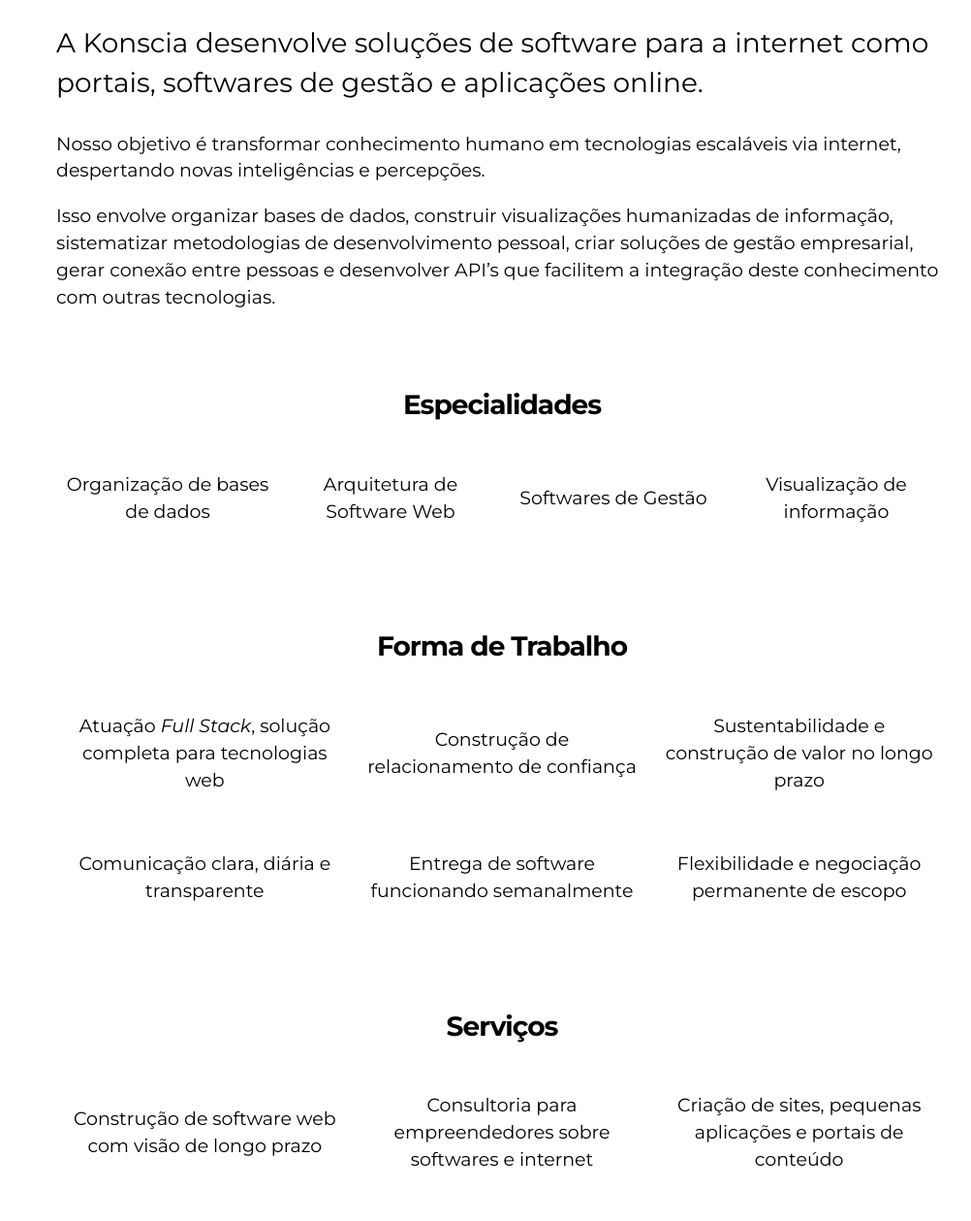
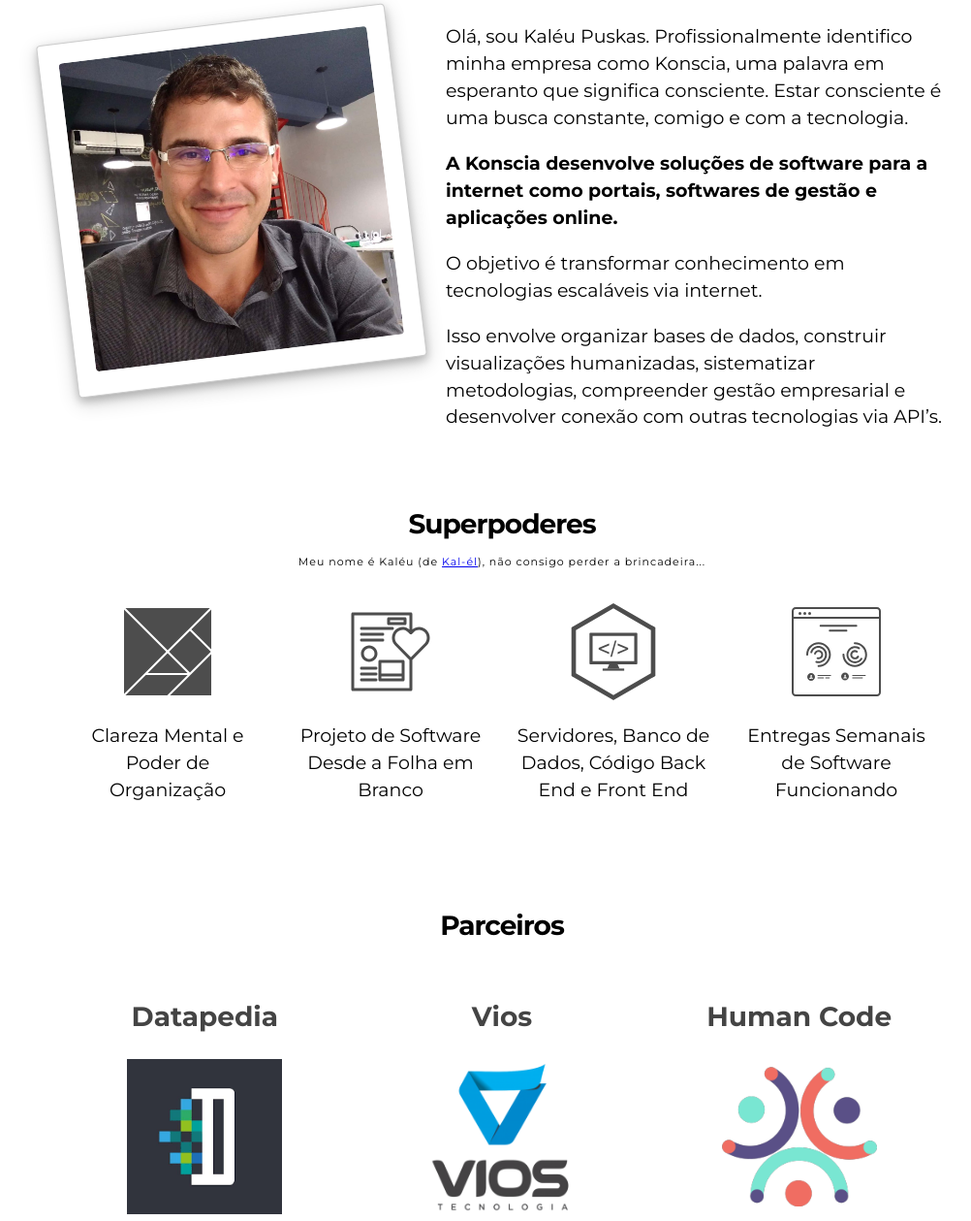
Before and after one commit to konscia/site-konscia, a plain HTML site: page index.html in a window 1280 px wide. Shown: the part 272-1531 px from the top of the page at 97% size, without its empty margins (90-1092 px from the left). Drawn offline with nearby package versions, Linux system fonts and the light colour scheme.

Commit message:
Mudança do estilo da página para um formato mais leve, divertido, mais focado no aspecto pessoal do que empresarial. A idéia deste site mudou para ser um espaço de livre expressão da minha forma de atuar profissionalmente.

```diff
--- a/index.html
+++ b/index.html
@@ -7,7 +7,7 @@
     <link href="bower_components/normalize-css/normalize.css" rel="stylesheet">
     <link href="https://fonts.googleapis.com/css?family=Montserrat:200,400,400i,700&display=swap" rel="stylesheet">
     <link href="konscia.css" rel="stylesheet" />
-
+    <link href="konscia.responsive.css" media="screen and (max-width: 700px)" rel="stylesheet" />
 </head>
 <body>
 
@@ -20,98 +20,62 @@
 <section id="k-main">
   <div class="container">
     <h1>Konscia // Software</h1>
-    <p>A Konscia desenvolve soluções de software para a internet como
-       portais, softwares de gestão e aplicações online.</p>
 
-    <p>Nosso objetivo é transformar conhecimento humano em tecnologias escaláveis via internet,
-       despertando novas inteligências e percepções.</p>
+    <div class="k-img">
+      <img src="img/k.jpg" alt="Kaléu Puskas" />
+    </div>
 
-    <p>Isso envolve organizar bases de dados, construir visualizações humanizadas de informação,
-       sistematizar metodologias de desenvolvimento pessoal, criar soluções de gestão empresarial,
-       gerar conexão entre pessoas e desenvolver API’s que facilitem a
-       integração deste conhecimento com outras tecnologias.</p>
+    <div class="k-content">
+      <p>Olá, sou Kaléu Puskas. Profissionalmente identifico minha empresa como Konscia,
+        uma palavra em esperanto que significa consciente. Estar consciente é uma busca constante, comigo e com a tecnologia.</p>
+
+      <p><strong>A Konscia desenvolve soluções de software para a internet como
+        portais, softwares de gestão e aplicações online.</strong></p>
+
+      <p>O objetivo é transformar conhecimento em tecnologias escaláveis via internet.</p>
+
+      <p>Isso envolve organizar bases de dados, construir visualizações humanizadas,
+         sistematizar metodologias, compreender gestão empresarial
+        e desenvolver conexão com outras tecnologias via API’s.</p>
+      </div>
     </div>
 </section>
 
 <section id="k-superpowers">
   <div class="container">
-    <h2>Especialidades</h2>
+    <h2>
+      Superpoderes<br />
+      <small>Meu nome é Kaléu (de <a href="https://pt.wikipedia.org/wiki/Superman" target="_blank" title="Obrigado mãe, amo esse nome.">Kal-él</a>), não consigo perder a brincadeira...</small>
+    </h2>
+
 
     <div class="flex">
       <article>
-        <p>Organização de bases de dados</p>
+        <img src="svg/order.svg" title="Tangram como representação da conexão ordenada de partes diferentes formando um todo único" />
+        <p>Clareza Mental e Poder de Organização</p>
       </article>
 
       <article>
-        <p>Arquitetura de Software Web</p>
+        <img src="svg/mockup.svg" title="Protótipo de baixo nível como busca de alinhamento da visão do empreendedor com o desenvolvedor" />
+        <p>Projeto de Software Desde a Folha em Branco</p>
       </article>
 
       <article>
-        <p>Softwares de Gestão</p>
+        <img src="svg/programming.svg" title="O hexágono representa a atuação nas diferentes faces do desenvolvimento de um produto de software" />
+        <p>Servidores, Banco de Dados, Código Back End e Front End</p>
       </article>
 
       <article>
-        <p>Visualização de informação</p>
+        <img src="svg/software.svg" title="O mais importante é ter software de qualidade sendo entregue funcional, o mais rápido possível" />
+        <p>Entregas Semanais de Software Funcionando</p>
       </article>
     </div>
   </div>
 </section>
 
-<section id="k-work">
+<section id="k-partners">
   <div class="container">
-    <h2>Forma de Trabalho</h2>
-
-    <div class="flex">
-      <article>
-        <p>Atuação <em>Full Stack</em>, solução completa para tecnologias web</p>
-      </article>
-
-      <article>
-        <p>Construção de relacionamento de confiança</p>
-      </article>
-
-      <article>
-        <p>Sustentabilidade e construção de valor no longo prazo</p>
-      </article>
-
-      <article>
-        <p>Comunicação clara, diária e transparente</p>
-      </article>
-
-      <article>
-        <p>Entrega de software funcionando semanalmente</p>
-      </article>
-
-      <article>
-        <p>Flexibilidade e negociação permanente de escopo</p>
-      </article>
-    </div>
-  </div>
-</section>
-
-<section id="k-services">
-  <div class="container">
-    <h2>Serviços</h2>
-
-    <div class="flex">
-      <article>
-        <p>Construção de software web com visão de longo prazo</p>
-      </article>
-
-      <article>
-        <p>Consultoria para empreendedores sobre softwares e internet</p>
-      </article>
-
-      <article>
-        <p>Criação de sites, pequenas aplicações e portais de conteúdo</p>
-      </article>
-    </div>
-  </div>
-</section>
-
-<section id="k-clients">
-  <div class="container">
-    <h2>Clientes</h2>
+    <h2>Parceiros</h2>
 
     <div class="flex">
       <article>
--- a/konscia.css
+++ b/konscia.css
@@ -31,6 +31,12 @@
   letter-spacing: -1px;
 }
 
+h2 small {
+  letter-spacing: 1px;
+  font-size: 11px;
+  font-weight: normal;
+}
+
 h3 {
   font-size: 28px;
   font-weight: 700;
@@ -50,7 +56,7 @@
 
 }
 
-section#k-superpowers, section#k-work, section#k-clients, section#k-services, footer {
+section#k-superpowers, section#k-partners, footer {
   text-align: center;
 }
 
@@ -72,28 +78,42 @@
   padding: 10px;
 }
 
+/* ELEMENTS */
+
+.k-img {
+  border: 1px solid #ccc;
+  border-radius: 4px;
+  background: white;
+  box-shadow: 0 4px 8px 0 rgba(0, 0, 0, 0.2), 0 6px 20px 0 rgba(0, 0, 0, 0.19);
+  padding: 20px;
+  transform: rotate(-7deg);
+  max-width: 320px;
+  float: left;
+  margin: 0 40px 40px 0;
+}
+
+.k-img img {
+  border-radius: 4px;
+  max-width: 100%;
+}
+
+
+/* SECTIONS */
+
 section#k-superpowers article {
   width: calc(25% - 20px);
 }
 
-section#k-work article {
+section#k-partners article {
   width: calc(33% - 20px);
 }
 
-section#k-services article {
-  width: calc(33% - 20px);
-}
-
-section#k-clients article {
-  width: calc(33% - 20px);
-}
-
-section#k-clients figure {
+section#k-partners figure {
   height: 160px;
   line-height: 160px;
 }
 
-section#k-clients figure img {
+section#k-partners figure img {
   max-height: 100%;
   max-width: 100%;
 }
--- /dev/null
+++ b/konscia.responsive.css
@@ -0,0 +1,13 @@
+.k-img {
+  float: none;
+  margin: 0 auto 40px auto;
+  transform: none;
+}
+
+.flex {
+  display: block;
+}
+
+section#k-superpowers article, section#k-partners article {
+  width: 100%;
+}
```
Also changed, not shown: img/k.jpg (added), svg/mockup.svg (added), svg/order.svg (added), svg/programming.svg (added), svg/software.svg (added).
